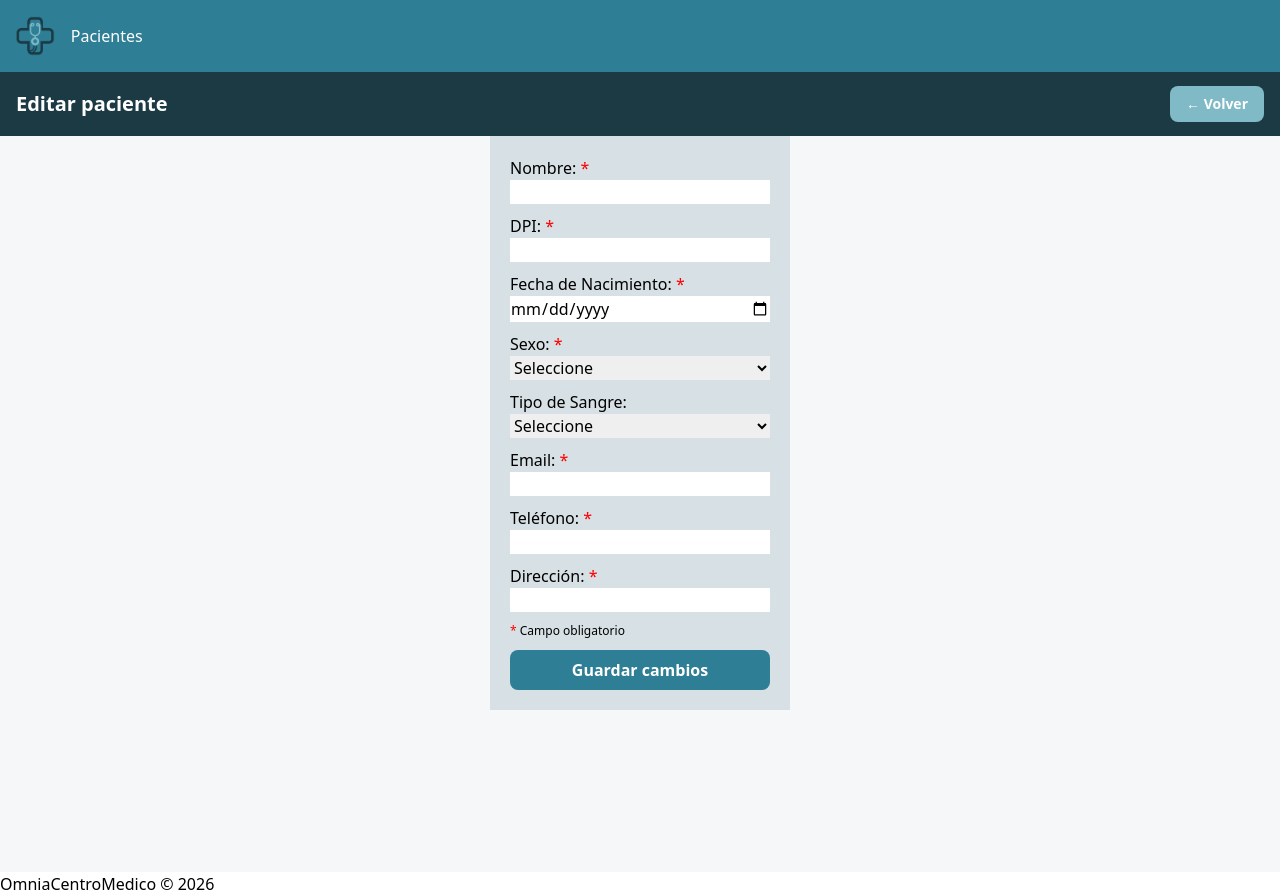
After one commit to lbooghart-tech/omnia-centro-m-dico-especializado, a Laravel app: template resources/views/Pacientes/edit.blade.php in a window 1280 px wide. The commit adds this page. Run offline with Laravel 12, Linux system fonts and the light colour scheme; the template is opened without the code that fills it, so the values that code supplies are empty; some libraries are stand-ins or nearby versions.

Commit message:
Editar Paciente y prueba de dpi unico

```diff
--- /dev/null
+++ b/resources/views/Pacientes/edit.blade.php
@@ -0,0 +1,73 @@
+@extends('layouts.app')
+
+@section('content')
+
+<div class="w-full px-4 bg-clinica-50 min-h-screen pb-10">
+
+    <div class="flex flex-wrap items-center justify-between -mx-4 py-3 bg-clinica-900 h-16 px-4">
+        <h1 class="text-white text-xl font-bold">Editar paciente</h1>
+
+        <a href="{{ route('Pacientes.index') }}"
+           class="bg-clinica-400 hover:bg-clinica-600 text-white text-sm font-semibold px-4 py-2 rounded-lg transition">
+            ← Volver
+        </a>
+    </div>
+
+    <form name="editar_paciente" id="editar_paciente"
+          style="display: flex; flex-direction: column; width: 300px; margin: auto; background-color: #d7e0e4; padding: 20px;"
+          method="POST" action="{{ route('Pacientes.update', $paciente->id) }}" novalidate>
+        @csrf
+        @method('PUT')
+
+        <label for="nombre">Nombre: <span style="color: red;">*</span></label>
+        <input type="text" name="nombre" id="nombre" value="{{ old('nombre', $paciente->nombre) }}" style="margin-bottom: 10px;">
+        @error('nombre')<div style="color: red;">{{ $message }}</div>@enderror
+
+        <label for="dpi">DPI: <span style="color: red;">*</span></label>
+        <input type="text" name="dpi" id="dpi" value="{{ old('dpi', $paciente->dpi) }}"
+               inputmode="numeric" maxlength="13" style="margin-bottom: 10px;">
+        @error('dpi')<div style="color: red;">{{ $message }}</div>@enderror
+
+        <label for="fecha_nacimiento">Fecha de Nacimiento: <span style="color: red;">*</span></label>
+        <input type="date" name="fecha_nacimiento" id="fecha_nacimiento" value="{{ old('fecha_nacimiento', $paciente->fecha_nacimiento) }}" style="margin-bottom: 10px;">
+        @error('fecha_nacimiento')<div style="color: red;">{{ $message }}</div>@enderror
+
+        <label for="sexo">Sexo: <span style="color: red;">*</span></label>
+        <select name="sexo" id="sexo" style="margin-bottom: 10px;">
+            <option value="">Seleccione</option>
+            <option value="M" {{ old('sexo', $paciente->sexo) == 'M' ? 'selected' : '' }}>Masculino</option>
+            <option value="F" {{ old('sexo', $paciente->sexo) == 'F' ? 'selected' : '' }}>Femenino</option>
+        </select>
+        @error('sexo')<div style="color: red;">{{ $message }}</div>@enderror
+
+        <label for="tipo_sangre">Tipo de Sangre:</label>
+        <select name="tipo_sangre" id="tipo_sangre" style="margin-bottom: 10px;">
+            <option value="">Seleccione</option>
+            @foreach (['A+', 'A-', 'B+', 'B-', 'AB+', 'AB-', 'O+', 'O-'] as $tipo)
+                <option value="{{ $tipo }}" {{ old('tipo_sangre', $paciente->tipo_sangre) == $tipo ? 'selected' : '' }}>{{ $tipo }}</option>
+            @endforeach
+        </select>
+        @error('tipo_sangre')<div style="color: red;">{{ $message }}</div>@enderror
+
+        <label for="email">Email: <span style="color: red;">*</span></label>
+        <input type="email" name="email" id="email" value="{{ old('email', $paciente->email) }}" style="margin-bottom: 10px;">
+        @error('email')<div style="color: red;">{{ $message }}</div>@enderror
+
+        <label for="telefono">Teléfono: <span style="color: red;">*</span></label>
+        <input type="text" name="telefono" id="telefono" value="{{ old('telefono', $paciente->telefono) }}" style="margin-bottom: 10px;">
+        @error('telefono')<div style="color: red;">{{ $message }}</div>@enderror
+
+        <label for="direccion">Dirección: <span style="color: red;">*</span></label>
+        <input type="text" name="direccion" id="direccion" value="{{ old('direccion', $paciente->direccion) }}" style="margin-bottom: 10px;">
+        @error('direccion')<div style="color: red;">{{ $message }}</div>@enderror
+
+        <p style="font-size: 12px; margin-bottom: 10px;"><span style="color: red;">*</span> Campo obligatorio</p>
+
+        <button type="submit" class="bg-clinica-600 hover:bg-clinica-900 text-white font-semibold px-5 py-2 rounded-lg transition">
+            Guardar cambios
+        </button>
+    </form>
+
+</div>
+
+@endsection
```
Also changed, not shown: app/Http/Controllers/PacientesController.php (+39 -0 lines), resources/views/Pacientes/index.blade.php (+7 -0 lines).
